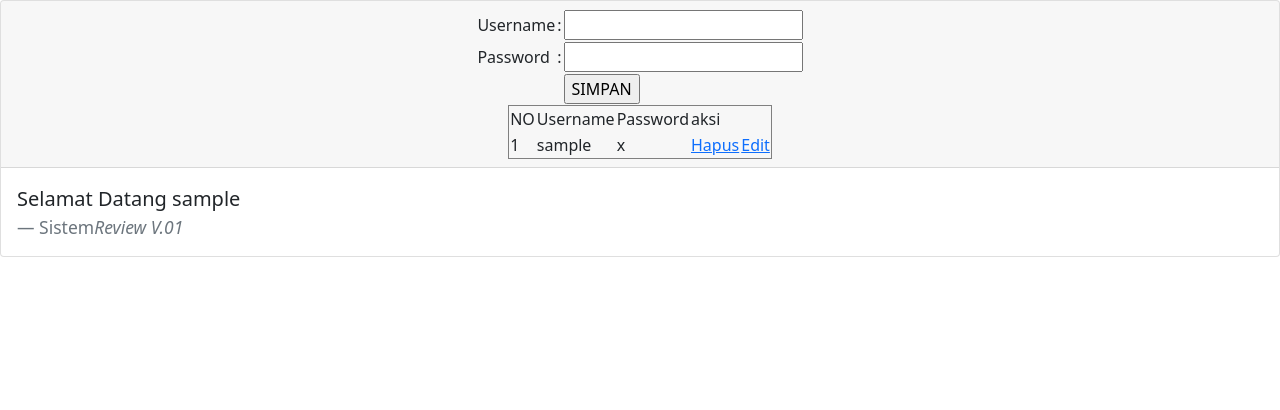
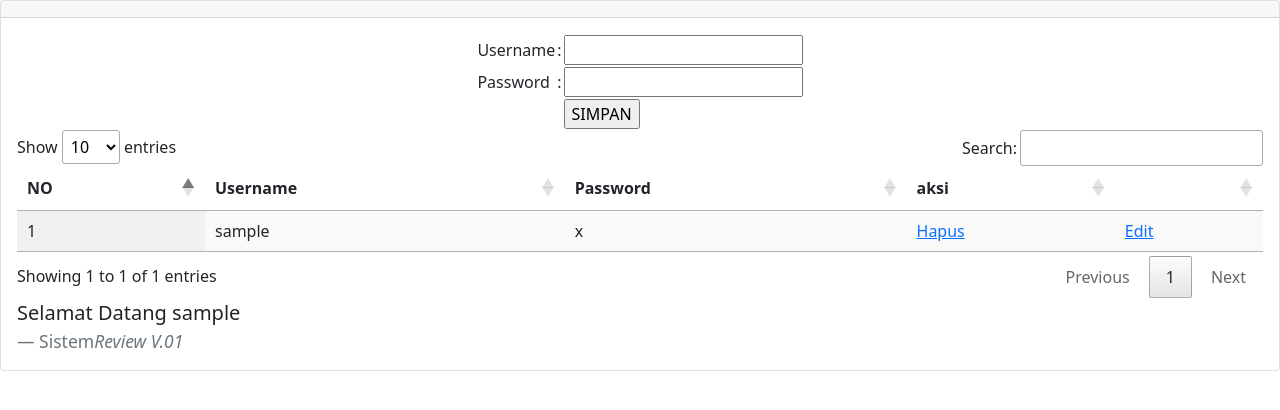
Before and after one commit to azizmuhammadfikhri123/review, a PHP site: page /dashboard.php?menu=user in a window 1280 px wide. Shown: the part 56-466 px from the top of the page. Run offline with PHP 8.4, Linux system fonts and the light colour scheme; the visitor is signed in with stand-in values (Sample User, id 1); tables that the repository leaves empty or names only in its code hold one stand-in row (values such as "Sample post"); some libraries are stand-ins or nearby versions.

Commit message:
menambahkan data table

```diff
--- a/dashboard.php
+++ b/dashboard.php
@@ -17,7 +17,7 @@ if($_SESSION['user']==""){
 
         <!-- Bootstrap CSS -->
         <link href="https://cdn.jsdelivr.net/npm/bootstrap@5.0.0-beta1/dist/css/bootstrap.min.css" rel="stylesheet" integrity="sha384-giJF6kkoqNQ00vy+HMDP7azOuL0xtbfIcaT9wjKHr8RbDVddVHyTfAAsrekwKmP1" crossorigin="anonymous">
-
+        <link href="https://cdn.datatables.net/1.10.23/css/jquery.dataTables.min.css" rel="stylesheet">
         <title>Hello, world!</title>
     </head>
     <body>
@@ -62,22 +62,30 @@ if($_SESSION['user']==""){
 
     <div class="card">
     <div class="card-header">
-    <?php
-        switch(@$_GET['menu']){
-        case 'user';
-        include 'user.php';
-        break;
-        }
-    ?>
+
     </div>
         <div class="card-body">
+        <?php
+            switch(@$_GET['menu']){
+            case 'user';
+            include 'user.php';
+            break;
+            }
+        ?>
             <blockquote class="blockquote mb-0">
             <p>Selamat Datang <?php echo $_SESSION['user']; ?></p>
             <footer class="blockquote-footer">Sistem<cite title="Source Title">Review V.01</cite></footer>
             </blockquote>
         </div>
     </div>
+        <script src ="https://code.jquery.com/jquery-3.5.1.js"></script>
+        <script src="https://cdn.datatables.net/1.10.23/js/jquery.dataTables.min.js"></script>
 
+        <script type="text/javascript">
+            $(document).ready(function() {
+                $('#example').DataTable();
+            } );
+        </script>
         <!-- Optional JavaScript; choose one of the two! -->
 
         <!-- Option 1: Bootstrap Bundle with Popper -->
--- a/user.php
+++ b/user.php
@@ -53,13 +53,17 @@ if(isset($_POST['update'])){
 		</tr>
 	</table>
 
-	<table align="center" border="1">
+	<table id="example" class="display" style="width:100%">
+		<thead>
 			<tr>
-			<td>NO</td>
-			<td>Username</td>
-			<td>Password</td>
-			<td colspan="2">aksi</td>
+				<th>NO</th>
+				<th>Username</th>
+				<th>Password</th>
+				<th>aksi</th>
+				<th></th>
 			</tr>
+		</thead>
+		<tbody>
 		<?php
 			$a = $go->tampil($con, $tabel);
 			$no = 0;
@@ -75,8 +79,8 @@ if(isset($_POST['update'])){
 				<td><?php echo $r['password'] ?></td>
 				<td><a href="?menu=user&hapus&id=<?php echo $r['id'] ?>"onclick="return confirm('Hapus Data <?php echo $r['username'] ?>?')">Hapus</a></td>
 				<td><a href="?menu=user&edit&id=<?php echo $r['id']?>">Edit</a></td>
-
 			</tr>
 		<?php } }?>
+		</tbody>
 	</table>
 </form>
```
Lines whose indentation alone changed are shown as unchanged.
